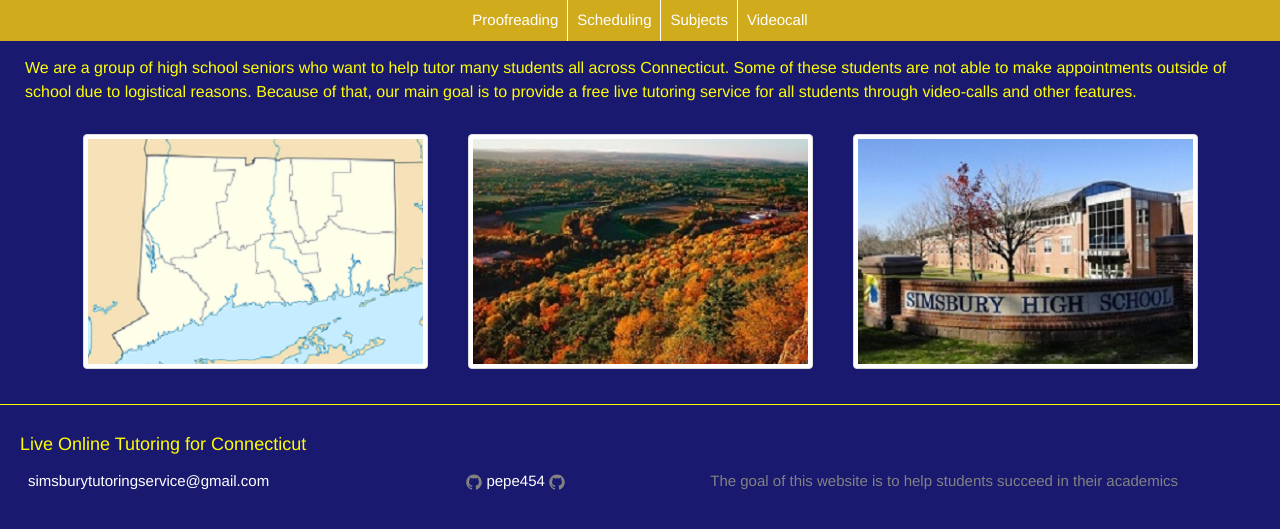
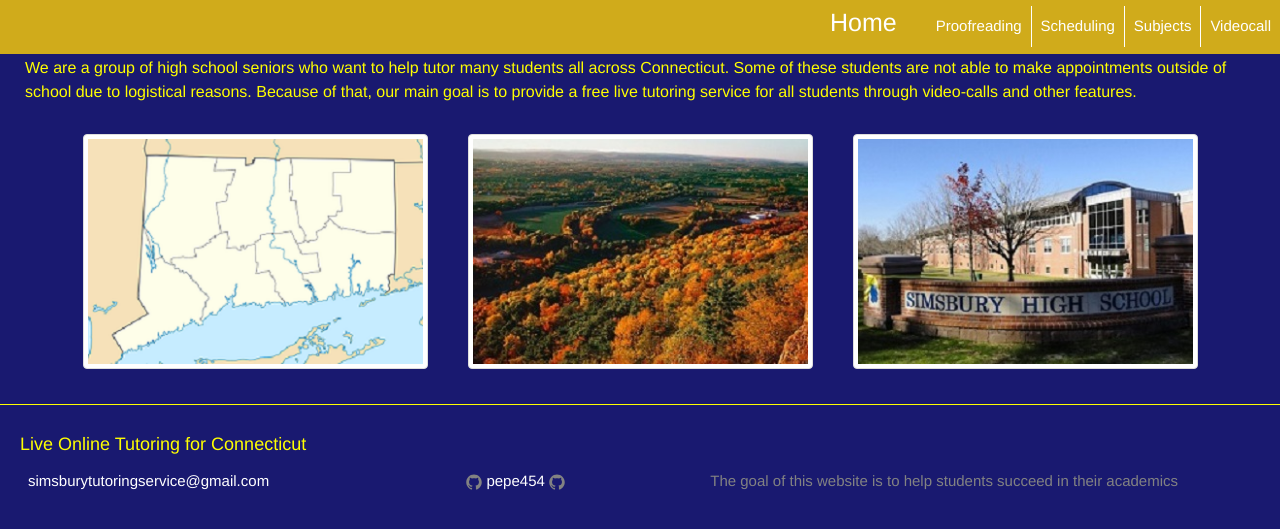
Before and after one commit to pepe454/pepe454.github.io, a Jekyll site: the page built from index.html, in a window 1280 px wide. Shown: the top 529 px of the page. Built offline with Jekyll 4.4.1, drawn with Linux system fonts in a browser that asks for light colours; the list of posts is cut into pages by our own code.

Commit message:
Update _layout.scss

```diff
--- a/_sass/_layout.scss
+++ b/_sass/_layout.scss
@@ -25,10 +25,11 @@
 }
 
 
+
 .site-nav {
-    line-height: 26px;
+    line-height: 45px;
     display: block;
-    text-align: center;
+    text-align: right;
     background-color: #d0ab1b;
     //border-top: 2px solid white;
     font-size: 0;
@@ -38,7 +39,11 @@
         display: none;
     }
 
-
+    .home-link {
+        font-size: 25px;
+        color: white;
+        margin-right: 30px;
+    }
     .page-link {
         line-height: 26px;
         background-color: #d0ab1b;
```
